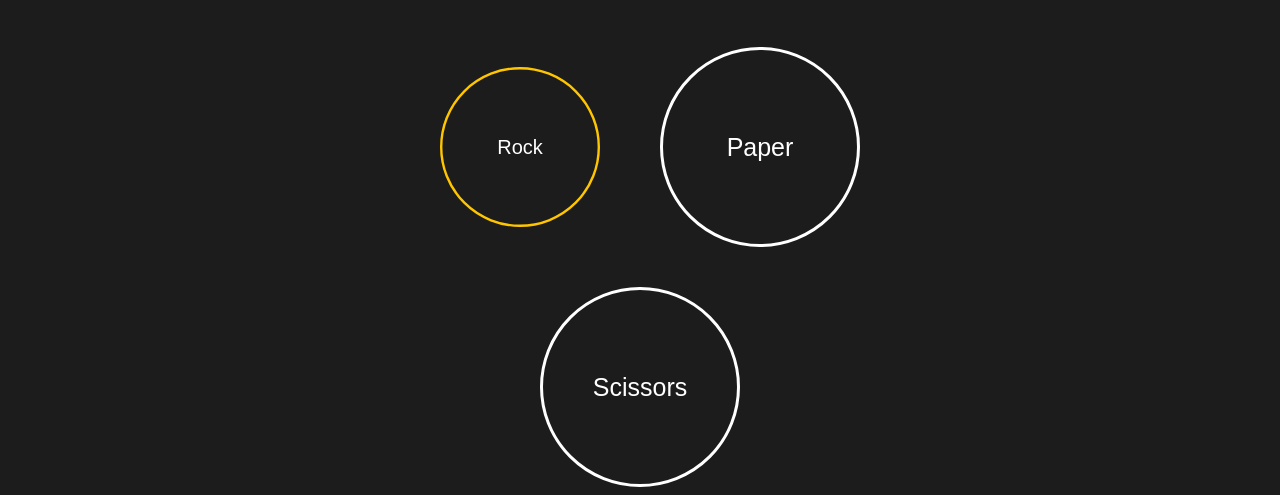
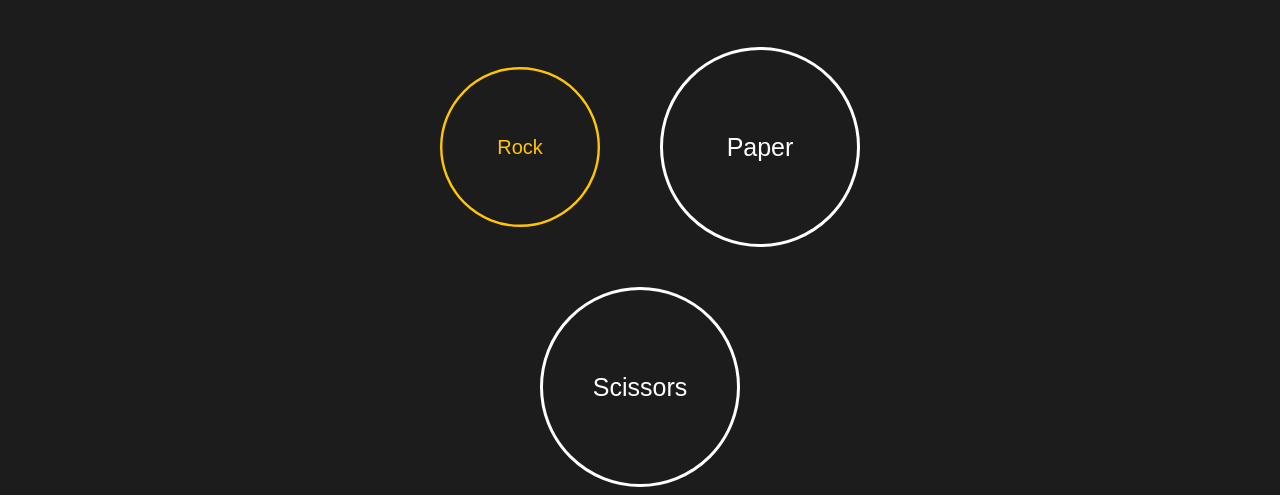
Before and after one commit to Morna-prog/rock-paper-scissors, a plain HTML site: page index.html in a window 1280 px wide. Both pictures are taken after a click on the button "Rock". Shown: the part 62-557 px from the top of the page. Drawn offline with Linux system fonts and the light colour scheme.

Commit message:
changed when you clicked a button the text stayed white after your mouse leaves, now it stays yellow

```diff
--- a/styles.css
+++ b/styles.css
@@ -71,6 +71,7 @@ button:hover {
 button:focus {
   transform: scale(0.8,0.8);
   border-color: #ffc600;
+  color:#ffc600;
 }
 button:disabled{
   transform: scale(1,1);
```
